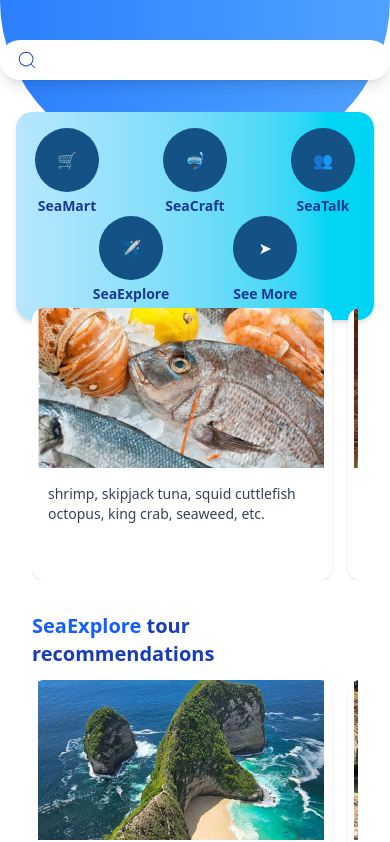
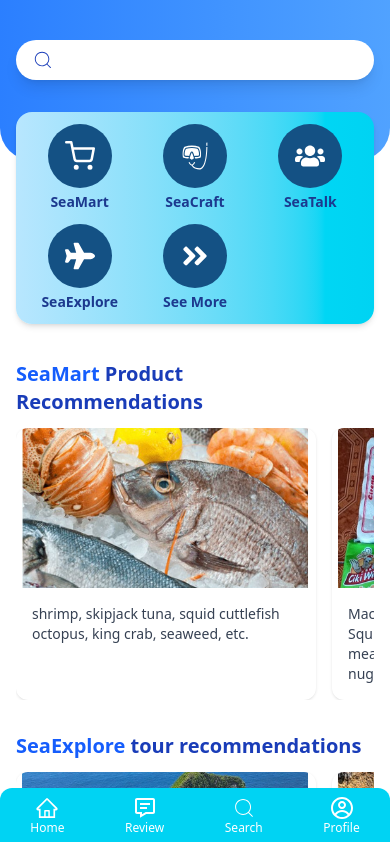
Before and after one commit to ahmadshahfarhan/unair, a React (Vite) app: page / in a window 390 px wide. Shown: the top 842 px of the page. Built offline with nearby package versions, Linux system fonts and the light colour scheme.

Commit message:
responsive

```diff
--- /dev/null
+++ b/src/components/Home/BottomNavbar.jsx
@@ -0,0 +1,60 @@
+import { useEffect, useState } from "react";
+import { AiOutlineHome } from "react-icons/ai";
+import { BiMessageDetail } from "react-icons/bi";
+import { CiSearch } from "react-icons/ci";
+import { CgProfile } from "react-icons/cg";
+
+const BottomNavbar = () => {
+  const [showNavbar, setShowNavbar] = useState(true);
+  const [lastScrollY, setLastScrollY] = useState(0);
+
+  // Scroll handler
+  useEffect(() => {
+    const handleScroll = () => {
+      if (typeof window !== "undefined") {
+        if (window.scrollY > lastScrollY) {
+          setShowNavbar(false); // scroll down -> hide
+        } else {
+          setShowNavbar(true); // scroll up -> show
+        }
+        setLastScrollY(window.scrollY);
+      }
+    };
+
+    window.addEventListener("scroll", handleScroll);
+
+    return () => window.removeEventListener("scroll", handleScroll);
+  }, [lastScrollY]);
+
+  return (
+    <div
+      className={`fixed bottom-0 left-0 right-0 max-w-[700px] mx-auto bg-cyan-400 text-white z-50 rounded-t-xl shadow-md transition-transform duration-300 ${
+        showNavbar ? "translate-y-0" : "translate-y-full"
+      }`}
+    >
+      <div className="flex justify-around py-2">
+        <div className="flex flex-col items-center">
+          <AiOutlineHome className="text-2xl" />
+          <span className="text-xs">Home</span>
+        </div>
+
+        <div className="flex flex-col items-center">
+          <BiMessageDetail className="text-2xl" />
+          <span className="text-xs">Review</span>
+        </div>
+
+        <div className="flex flex-col items-center">
+          <CiSearch className="text-2xl" />
+          <span className="text-xs">Search</span>
+        </div>
+
+        <div className="flex flex-col items-center">
+          <CgProfile className="text-2xl" />
+          <span className="text-xs">Profile</span>
+        </div>
+      </div>
+    </div>
+  );
+};
+
+export default BottomNavbar;
--- a/src/components/Home/Navbar.jsx
+++ b/src/components/Home/Navbar.jsx
@@ -1,25 +1,30 @@
 import { CiSearch } from "react-icons/ci";
+import { FiShoppingCart } from "react-icons/fi";
+import { GiScubaMask } from "react-icons/gi";
+import { FaUsers } from "react-icons/fa";
+import { FaPlane } from "react-icons/fa";
+import { FaAngleDoubleRight } from "react-icons/fa";
 
 const Navbar = () => {
   return (
     <div className="relative w-full bg-white">
-      <div className="bg-gradient-to-r from-blue-500 to-blue-400 h-[160px] w-full rounded-b-full">
-        <div className="flex items-center bg-white rounded-full  max-w-[700px] mx-auto p-2 px-4 shadow-lg absolute left-0 right-0 top-10">
+      <div className="bg-gradient-to-r from-blue-500 to-blue-400 h-[160px] w-full rounded-b-4xl md:rounded-b-full">
+        <div className="flex items-center bg-white rounded-full  max-w-[700px] mx-4 sm:mx-auto md:mx-auto p-2 px-4 shadow-lg absolute left-0 right-0 top-10">
           <CiSearch className="text-blue-800 text-2xl mr-2" />
           <input
-            placeholder="Udang laut dd"
-            className="w-full bg-transparent outline-none text-gray-600 "
+            placeholder=""
+            className="w-full bg-transparent outline-none text-gray-600"
             type="text"
           />
         </div>
       </div>
 
       <div className=" absolute px-4 left-0 right-0 top-28">
-        <div className="bg-gradient-to-r from-sky-200 to-cyan-400 rounded-2xl p-4 shadow-md max-w-[700px] mx-auto">
-          <div className="flex items-center flex-wrap gap-x-16 justify-center">
+        <div className="bg-gradient-to-r from-sky-200 to-cyan-400 rounded-2xl p-3 md:p-4 shadow-md w-full md:max-w-[700px] mx-auto">
+          <div className="grid grid-cols-3 sm:grid-cols-5 md:grid-cols-5 lg:grid-cols-5 gap-3 md:gap-x-16 justify-center">
             <div className="flex flex-col items-center">
               <div className="bg-[#145184] text-white rounded-full w-16 h-16 flex items-center justify-center">
-                🛒
+                <FiShoppingCart className="text-3xl" />
               </div>
               <span className="text-sm mt-1 text-blue-900 font-semibold">
                 SeaMart
@@ -27,7 +32,7 @@ const Navbar = () => {
             </div>
             <div className="flex flex-col items-center">
               <div className="bg-[#145184] text-white rounded-full w-16 h-16 flex items-center justify-center">
-                🤿
+                <GiScubaMask className="text-3xl" />
               </div>
               <span className="text-sm mt-1 text-blue-900 font-semibold">
                 SeaCraft
@@ -35,7 +40,7 @@ const Navbar = () => {
             </div>
             <div className="flex flex-col items-center">
               <div className="bg-[#145184] text-white rounded-full w-16 h-16 flex items-center justify-center">
-                👥
+                <FaUsers className="text-3xl" />
               </div>
               <span className="text-sm mt-1 text-blue-900 font-semibold">
                 SeaTalk
@@ -43,7 +48,7 @@ const Navbar = () => {
             </div>
             <div className="flex flex-col items-center">
               <div className="bg-[#145184] text-white rounded-full w-16 h-16 flex items-center justify-center">
-                ✈️
+                <FaPlane className="text-3xl" />
               </div>
               <span className="text-sm mt-1 text-blue-900 font-semibold">
                 SeaExplore
@@ -51,7 +56,7 @@ const Navbar = () => {
             </div>
             <div className="flex flex-col items-center">
               <div className="bg-[#145184] text-white rounded-full w-16 h-16 flex items-center justify-center">
-                ➤
+                <FaAngleDoubleRight className="text-3xl" />
               </div>
               <span className="text-sm mt-1 text-blue-900 font-semibold">
                 See More
--- a/src/components/Home/SeaExplore.jsx
+++ b/src/components/Home/SeaExplore.jsx
@@ -3,7 +3,7 @@ import { SeaExploreData } from "../../data/SeaExploreData/data";
 const SeaExplore = () => {
   return (
     <>
-      <div className=" px-8 mt-4">
+      <div className=" px-4 mt-4">
         <h2 className="text-xl font-semibold text-blue-800 mb-3">
           <span className="text-blue-600 font-bold">SeaExplore</span> tour
           recommendations
--- a/src/components/Home/SeaMart.jsx
+++ b/src/components/Home/SeaMart.jsx
@@ -3,7 +3,7 @@ import { SeaMartData } from "../../data/SeaMartData/data";
 const SeaMart = () => {
   return (
     <>
-      <div className=" px-8 mt-20">
+      <div className=" px-4 mt-[200px] sm:mt-20 md:mt-20">
         <h2 className="text-xl font-semibold text-blue-800 mb-3">
           <span className="text-blue-600 font-bold">SeaMart</span> Product
           Recommendations
--- a/src/pages/Home/Home.jsx
+++ b/src/pages/Home/Home.jsx
@@ -1,6 +1,7 @@
 import Navbar from "../../components/Home/Navbar";
 import SeaMart from "../../components/Home/SeaMart";
 import SeaExplore from "../../components/Home/SeaExplore";
+import BottomNavbar from "../../components/Home/BottomNavbar";
 const Home = () => {
   return (
     <>
@@ -8,6 +9,7 @@ const Home = () => {
         <Navbar />
         <SeaMart />
         <SeaExplore />
+        <BottomNavbar />
       </div>
     </>
   );
```
